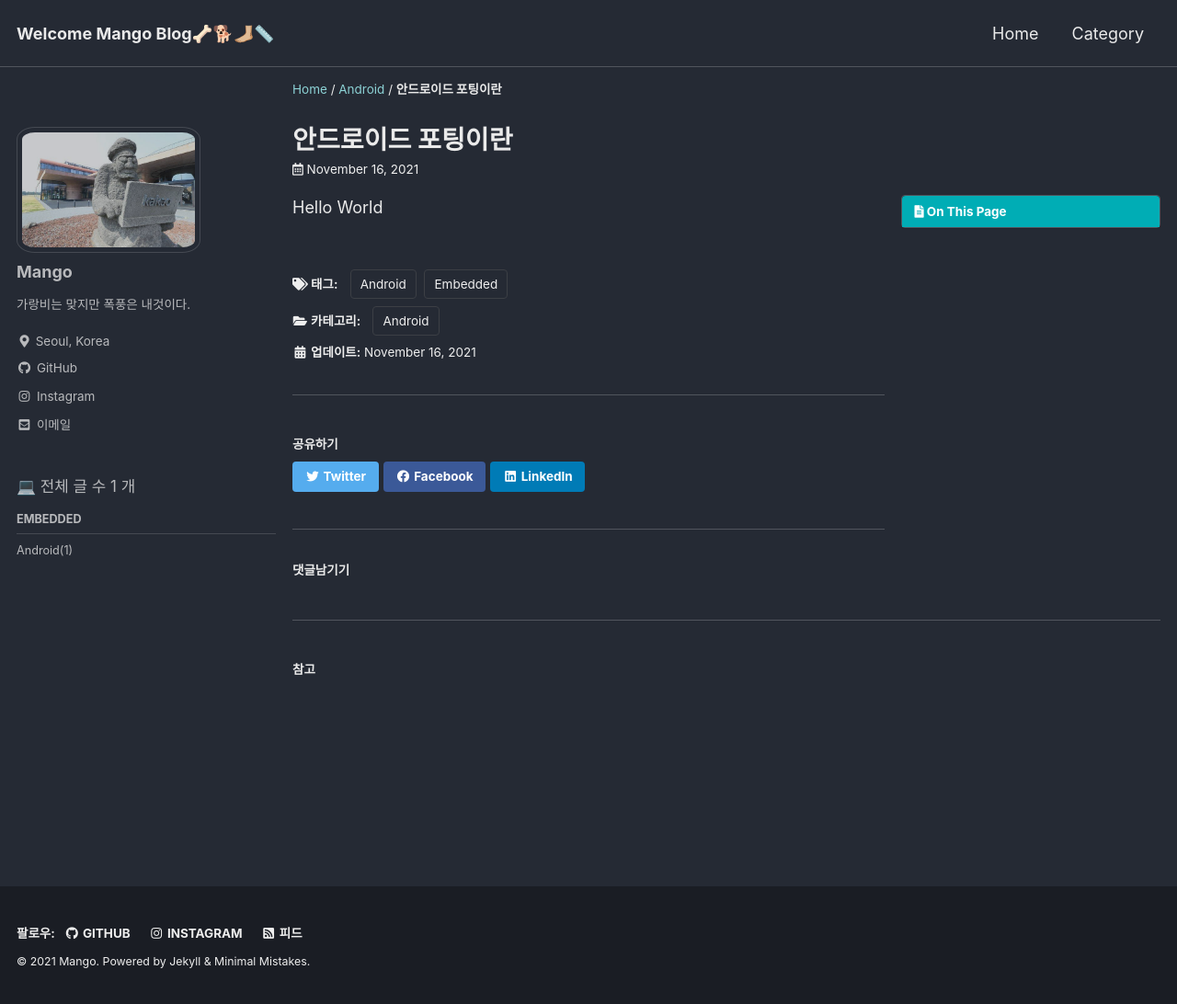
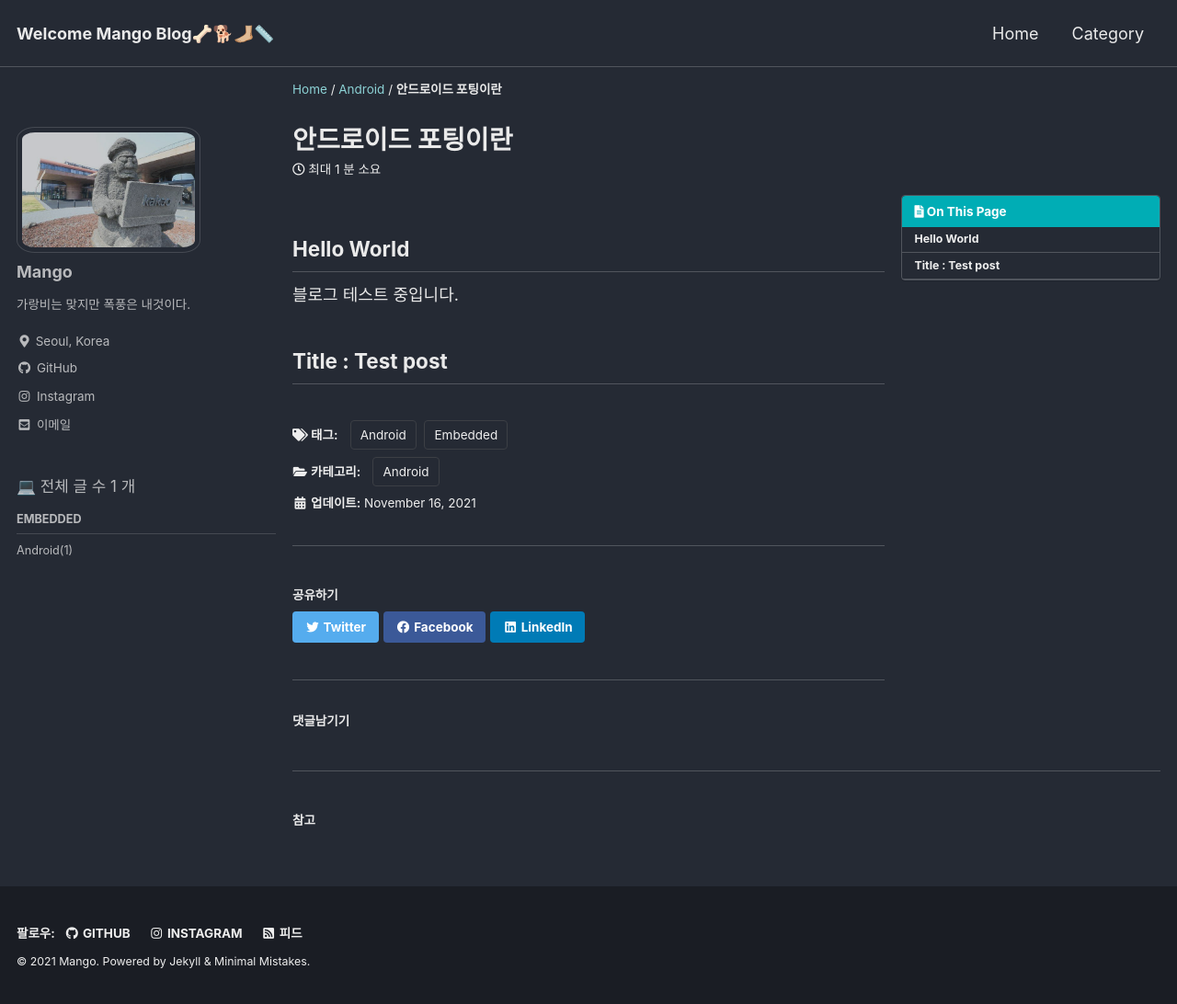
Before and after one commit to DeveloperMango/DeveloperMango.github.io, a Jekyll site: the page built from _posts/Embedded/Android/2021-11-16-EmbeddedAndroid.md, in a window 1280 px wide and 1092 px high. Shown: the whole window at 92% size. Built offline with Jekyll 4.4.1, drawn with Linux system fonts in a browser that asks for light colours; cached includes are drawn as plain includes; comment, search, counter and statistics services are not loaded.

Commit message:
private->public

```diff
--- a/_config.yml
+++ b/_config.yml
@@ -259,8 +259,7 @@ defaults:
     values:
       layout: single
       author_profile: true
-      read_time: false	#소요시간
-      show_date: true	#현재날짜
+      read_time: true
       comments: true
       share: true
       related: true
--- a/_posts/Embedded/Android/2021-11-16-EmbeddedAndroid.md
+++ b/_posts/Embedded/Android/2021-11-16-EmbeddedAndroid.md
@@ -11,4 +11,8 @@ date: 2021-11-16
 last_modified_at: 2021-11-16
 ---
 
-Hello World
+## Hello World
+
+블로그 테스트 중입니다.
+
+## Title : Test post
--- a/_sass/minimal-mistakes/_page.scss
+++ b/_sass/minimal-mistakes/_page.scss
@@ -505,6 +505,10 @@ body {
   }
 }
 
+.utterances {
+  max-width: 100% !important;
+}
+
 /*
    Related
    ========================================================================== */
```
